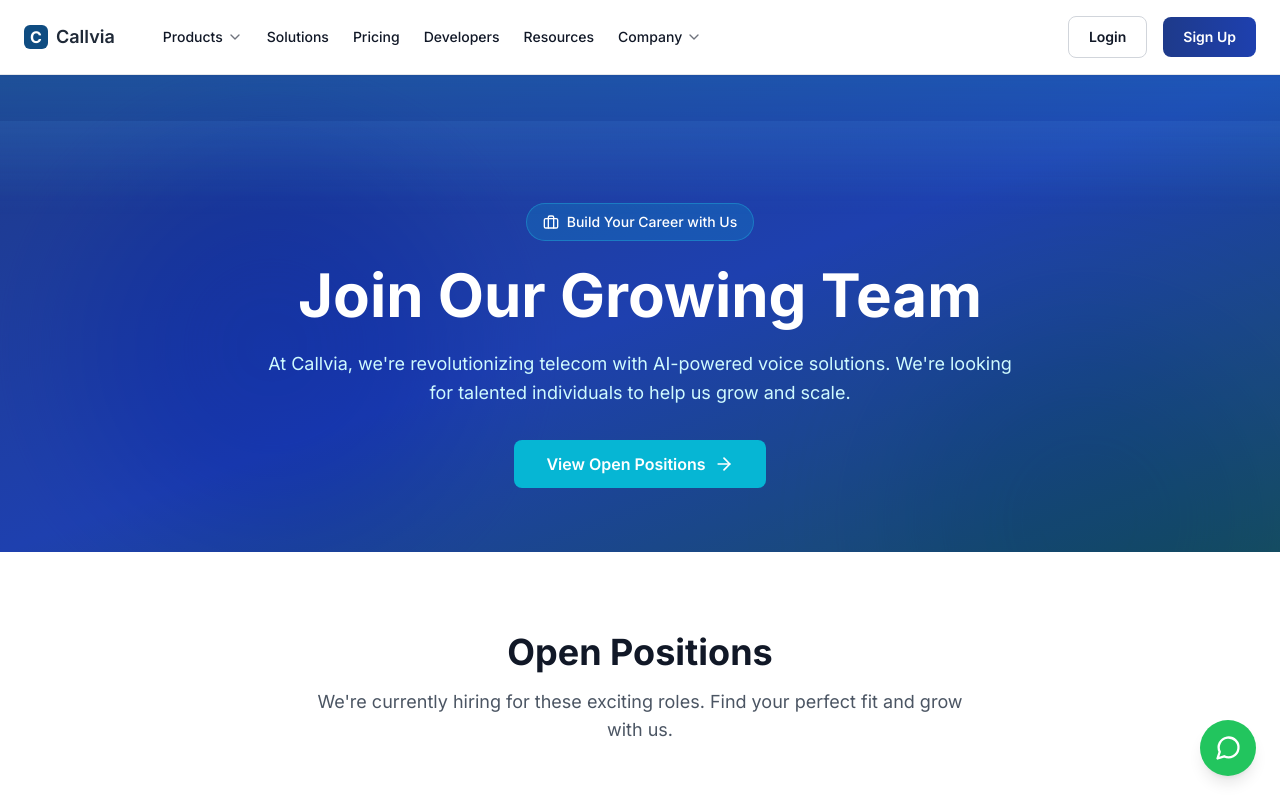
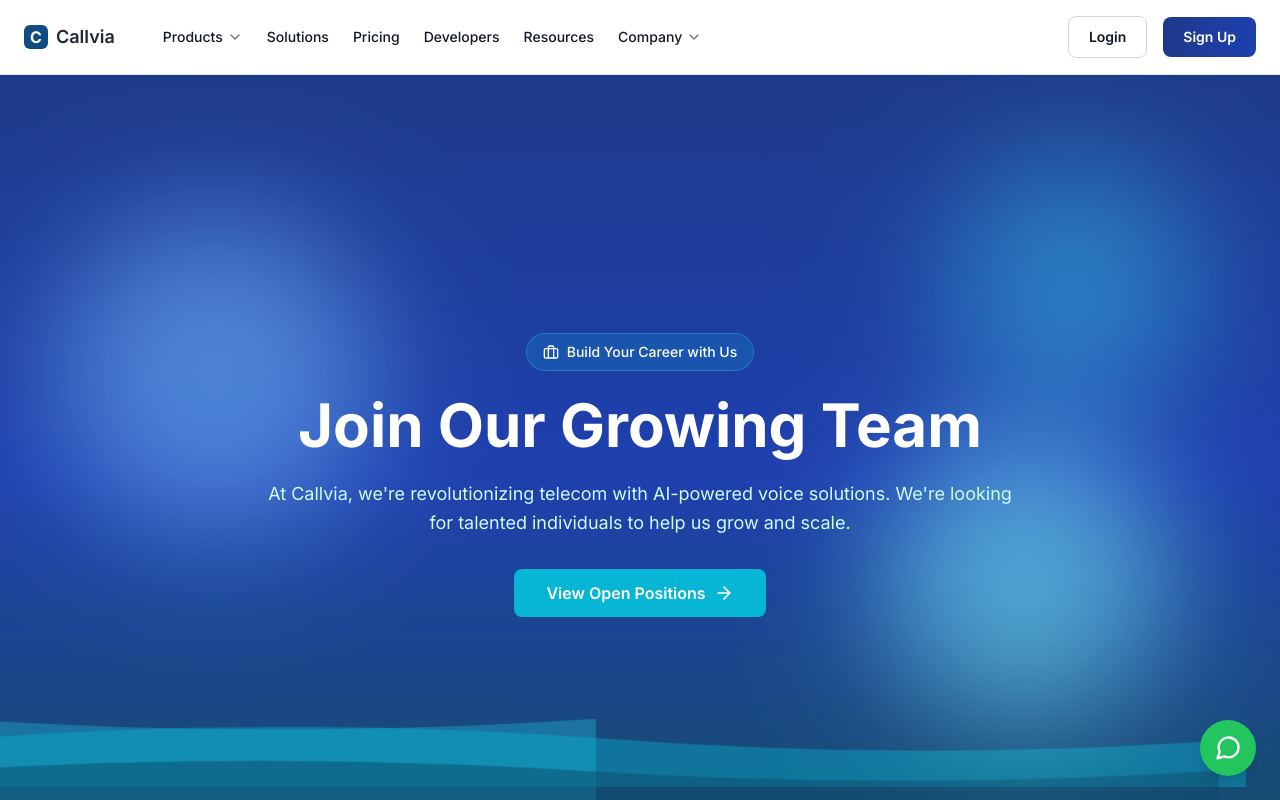
Before and after one commit to sonu28281/Callvia, a React (Vite) app: page /careers in a window 1280 px wide. Shown: the top 800 px of the page. Built offline with nearby package versions, Linux system fonts and the light colour scheme.

Commit message:
style: Replace with proper oceanic wave animations and full screen height

```diff
--- a/src/pages/Careers.jsx
+++ b/src/pages/Careers.jsx
@@ -131,27 +131,53 @@ export default function Careers() {
   return (
     <div className="bg-white">
       <style>{`
-        @keyframes wave {
-          0%, 100% { transform: translateY(0px); opacity: 0.5; }
-          50% { transform: translateY(-10px); opacity: 0.8; }
+        @keyframes oceanicWave1 {
+          0%, 100% { transform: translateX(-100%) translateY(0); }
+          50% { transform: translateX(0) translateY(-15px); }
         }
-        @keyframes oceanicFlow {
-          0% { opacity: 0.2; transform: translateY(20px); }
-          50% { opacity: 0.5; transform: translateY(-15px); }
-          100% { opacity: 0.2; transform: translateY(20px); }
+        @keyframes oceanicWave2 {
+          0%, 100% { transform: translateX(-100%) translateY(0); }
+          50% { transform: translateX(0) translateY(-25px); }
         }
-        .wave-animate { animation: wave 6s ease-in-out infinite; }
-        .oceanic-glow { animation: oceanicFlow 7s ease-in-out infinite; }
+        @keyframes oceanicWave3 {
+          0%, 100% { transform: translateX(-100%) translateY(0); }
+          50% { transform: translateX(0) translateY(-10px); }
+        }
+        @keyframes floatBlob {
+          0%, 100% { transform: translateY(0) translateX(0); opacity: 0.4; }
+          50% { transform: translateY(-30px) translateX(20px); opacity: 0.6; }
+        }
+        .wave-1 { animation: oceanicWave1 8s ease-in-out infinite; }
+        .wave-2 { animation: oceanicWave2 10s ease-in-out infinite; animation-delay: 0.5s; }
+        .wave-3 { animation: oceanicWave3 12s ease-in-out infinite; animation-delay: 1s; }
+        .float-blob { animation: floatBlob 6s ease-in-out infinite; }
       `}</style>
 
-      {/* Hero Section - Compact with Oceanic Waves */}
-      <section className="pt-32 pb-16 px-6 bg-gradient-to-br from-blue-900 via-blue-800 to-cyan-900 text-white relative overflow-hidden">
-        {/* Oceanic Wave Animations */}
+      {/* Hero Section - Full Screen Height with Oceanic Waves */}
+      <section className="min-h-screen px-6 bg-gradient-to-b from-blue-900 via-blue-800 to-cyan-900 flex flex-col justify-center items-center text-white relative overflow-hidden">
+        {/* Oceanic Wave Layers */}
+        <div className="absolute bottom-0 left-0 right-0 h-48 overflow-hidden">
+          {/* Wave 1 - Light cyan */}
+          <svg className="wave-1 absolute w-full h-32" viewBox="0 0 1200 120" preserveAspectRatio="none">
+            <path d="M0,40 Q300,20 600,40 T1200,40 L1200,120 L0,120 Z" fill="rgba(34, 211, 238, 0.3)"/>
+          </svg>
+
+          {/* Wave 2 - Medium cyan */}
+          <svg className="wave-2 absolute w-full h-24 top-8" viewBox="0 0 1200 120" preserveAspectRatio="none">
+            <path d="M0,60 Q300,30 600,60 T1200,60 L1200,120 L0,120 Z" fill="rgba(6, 182, 212, 0.4)"/>
+          </svg>
+
+          {/* Wave 3 - Dark blue */}
+          <svg className="wave-3 absolute w-full h-20 top-16" viewBox="0 0 1200 120" preserveAspectRatio="none">
+            <path d="M0,50 Q300,20 600,50 T1200,50 L1200,120 L0,120 Z" fill="rgba(12, 74, 110, 0.5)"/>
+          </svg>
+        </div>
+
+        {/* Floating Oceanic Orbs */}
         <div className="absolute inset-0 overflow-hidden">
-          <div className="absolute top-0 left-0 right-0 h-32 bg-gradient-to-b from-cyan-400/30 to-transparent wave-animate"></div>
-          <div className="absolute top-12 left-0 right-0 h-24 bg-gradient-to-b from-blue-400/20 to-transparent wave-animate" style={{animationDelay: '1s'}}></div>
-          <div className="absolute top-1/2 right-0 w-96 h-96 bg-cyan-500 rounded-full mix-blend-multiply filter blur-3xl opacity-20 oceanic-glow"></div>
-          <div className="absolute bottom-0 left-20 w-96 h-96 bg-blue-400 rounded-full mix-blend-multiply filter blur-3xl opacity-15 oceanic-glow" style={{animationDelay: '2s'}}></div>
+          <div className="float-blob absolute top-20 right-20 w-64 h-64 bg-cyan-400 rounded-full mix-blend-screen filter blur-3xl opacity-20"></div>
+          <div className="float-blob absolute top-40 left-10 w-80 h-80 bg-blue-400 rounded-full mix-blend-screen filter blur-3xl opacity-15" style={{animationDelay: '2s'}}></div>
+          <div className="float-blob absolute bottom-32 right-32 w-72 h-72 bg-cyan-300 rounded-full mix-blend-screen filter blur-3xl opacity-10" style={{animationDelay: '4s'}}></div>
         </div>
 
         <div className="relative z-10 text-center max-w-3xl mx-auto">
```
